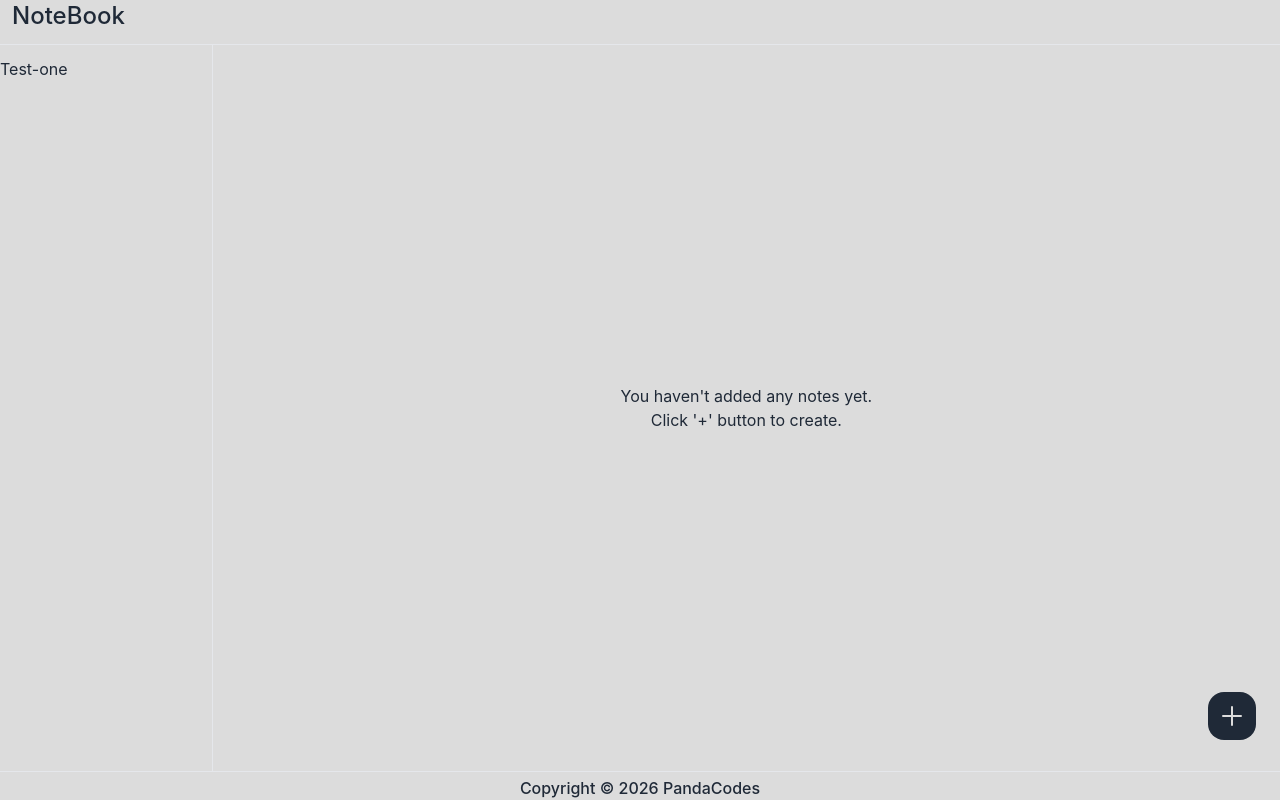
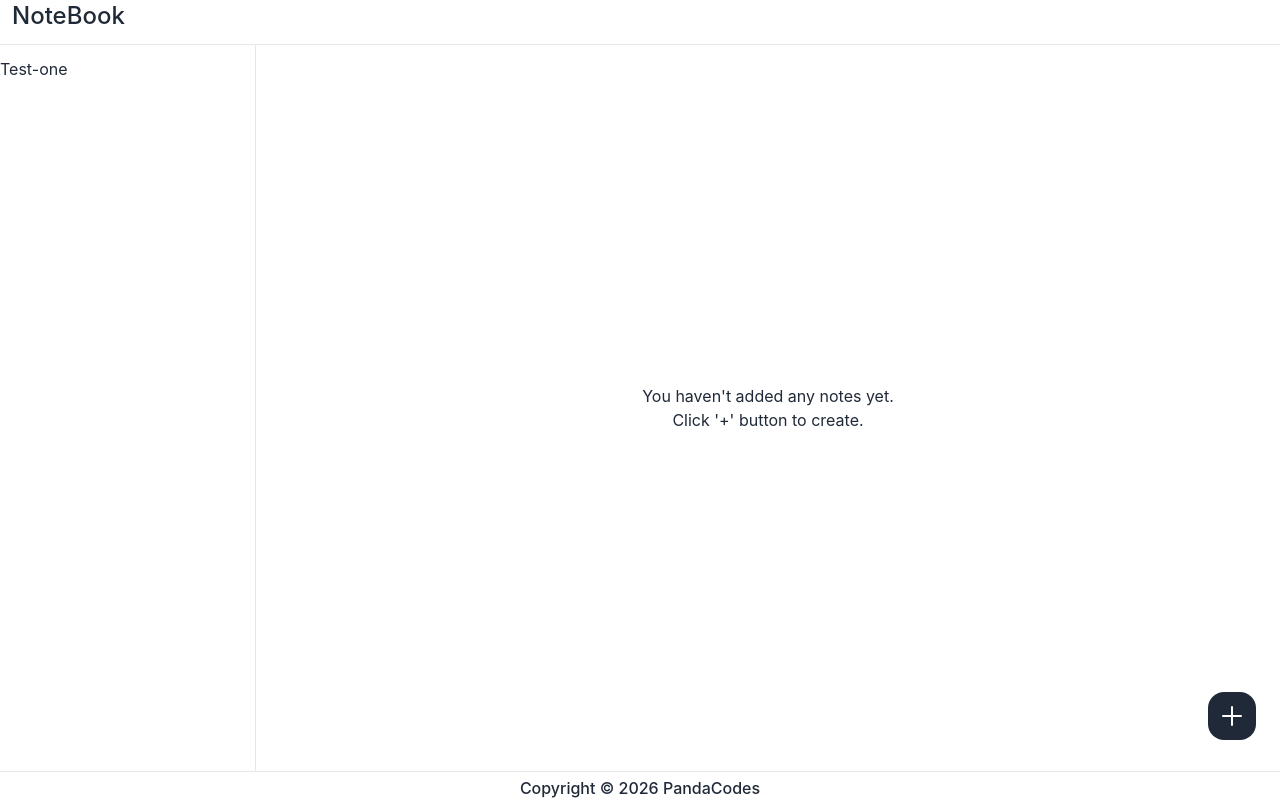
Before and after one commit to Fortune-Uchegbu/My-NoteBook-App, a React (Vite) app: page / in a window 1280 px wide. Built offline with nearby package versions, Linux system fonts and the light colour scheme.

Commit message:
refactor: layout bug to handle large inputs; feat: delete - ui done, logic in progress

```diff
--- a/src/components/Menu.jsx
+++ b/src/components/Menu.jsx
@@ -6,7 +6,7 @@ import { NoteContext } from "../contexts/NoteContext";
 export const Menu = forwardRef(({mobile}, ref) => {
     const { menuOpen, setMenuOpen } = useContext(NoteContext);
     return (
-    <aside className={!mobile ? "w-1/5 h-full" : ""}>
+    <aside className={!mobile ? "w-1/5 h-full shrink-0" : ""}>
         { mobile && <nav
         id="menu"
         ref = {ref}
@@ -22,7 +22,7 @@ export const Menu = forwardRef(({mobile}, ref) => {
         { !mobile && <nav
         id="menu"
         ref = {ref}
-        className={`w-full h-full bg-surface py-3 flex flex-col translate-x-0 lg:border-r lg:border-border`}>
+        className={`w-full h-full bg-surface py-3 flex shrink-0 flex-col translate-x-0 lg:border-r lg:border-border`}>
             <List />
         </nav>}
     </aside>
--- a/src/contexts/NoteContext.jsx
+++ b/src/contexts/NoteContext.jsx
@@ -16,6 +16,7 @@ export const NoteProvider = ({children}) => {
     });
     useEffect(() => {
         localStorage.setItem('noteList', JSON.stringify(noteList));
+        console.log(noteList)
     }, [noteList])
 
     // value obj
--- a/src/customhooks/useUpdateNote.jsx
+++ b/src/customhooks/useUpdateNote.jsx
@@ -8,7 +8,6 @@ export const useUpdateNote = (data, choice) => {
     (choice) ? (noteList.map(val => (val.id === data.id) ? data : val )) /* editing */ :
     [...noteList, data] /* creating */;
     setNoteList(newNoteList); //update state
-    // localStorage.setItem('noteList', newNoteList);
   }
   return {updateNote}
 }
--- a/src/index.css
+++ b/src/index.css
@@ -4,23 +4,23 @@
 @theme {
   /* core tokens / variables */
   --color-primary: #1f2937;      /* Near black Blue */
-  --color-surface: #DCDCDC;     /* White page */
+  --color-surface: #ffffff;     /* White page */
   --color-text: #1f2937;        /* Near black */
   --color-border: #e5e7eb;      /* Light gray line */
   --color-muted: #6b7280;       /* Gray text */
   --color-button: #1f2937;      /* Near black */
-  --color-button-text: #DCDCDC;  /* White*/
+  --color-button-text: #ffffff;  /* White*/
   --padding-default: 12px;
 }
 
 [data-theme = 'light'] {
   --color-primary: #1f2937;      /* Near black Blue */
-  --color-surface: #DCDCDC;     /* White page */
+  --color-surface: #ffffff;     /* White page */
   --color-text: #1f2937;        /* Near black */
   --color-border: #e5e7eb;      /* Light gray line */
   --color-muted: #6b7280;       /* Gray text */
   --color-button: #1f2937;      /* Near black */
-  --color-button-text: #DCDCDC  /* White*/
+  --color-button-text: #ffffff  /* White*/
   --padding-default: 12px;
 }
 
--- a/src/layouts/RootLayout.jsx
+++ b/src/layouts/RootLayout.jsx
@@ -60,7 +60,7 @@ const RootLayout = () => {
       clearTimeout(timer)
     }
   }, [menuOpen]);
-  const outLetClass = "px-default grow w-full";
+  const outLetClass = "px-default grow min-w-0 w-full";
 
   return (
       <div aria-label="app-wrapper" className="w-full max-w-360 mx-auto text-text relative h-dvh overflow-hidden">
--- a/src/pages/Home.jsx
+++ b/src/pages/Home.jsx
@@ -1,9 +1,16 @@
 import { useOutletContext, useParams, useNavigate } from "react-router-dom";
 import { IoAdd } from "react-icons/io5";
+import { FaTrash } from "react-icons/fa";
 
 export const Home = () => {
   const {noteList, mobile, outLetClass} = useOutletContext();
   const navigate = useNavigate();
+
+  const handleDelete = (_id) => {
+    console.log('received!');
+
+  }
+
   return (
     <>
       {(noteList && noteList.length === 0) &&
@@ -19,10 +26,17 @@ export const Home = () => {
           <ul className="flex flex-col gap-y-3">
             {noteList.map((note) => (
               <li
-              className="noteItem w-full border border-button p-4 rounded-xl"
-              key={note.id}>
-                <h2>{note.title}</h2>
-                <p>{note.body}</p>
+              className="noteItem w-full shadow border border-border p-4 rounded-xl flex justify-between items-center gap-x-6 min-w-0"
+              key={note._id}>
+                <div className="min-w-0">
+                  <h2 className="line-clamp-1 wrap-break-word font-semibold">{note.title}</h2>
+                  <p className="line-clamp-1 wrap-break-word">{note.body}</p>
+                </div>
+                <button
+                className="p-2 cursor-pointer w-fit rounded-full hover:brightness-75 active:bg-border shrink-0"
+                onClick={() => handleDelete(note._id)}>
+                    <FaTrash className="w-4 h-4"/>
+                </button>
               </li>
             ))}
           </ul>
--- a/src/pages/Input.jsx
+++ b/src/pages/Input.jsx
@@ -19,8 +19,6 @@ export const Input = ({ choice }) => {
       (typeof value === 'string' ) ? value.trim() : value
     ]);
     const rawDataObj = Object.fromEntries(trimmedDataPairs);
-    console.log(rawDataObj)
-
     // Ensure both inputs are filled
     const hasEmpty = Object.values(rawDataObj).some(val => !(val.trim()));
     if (hasEmpty) {
```
